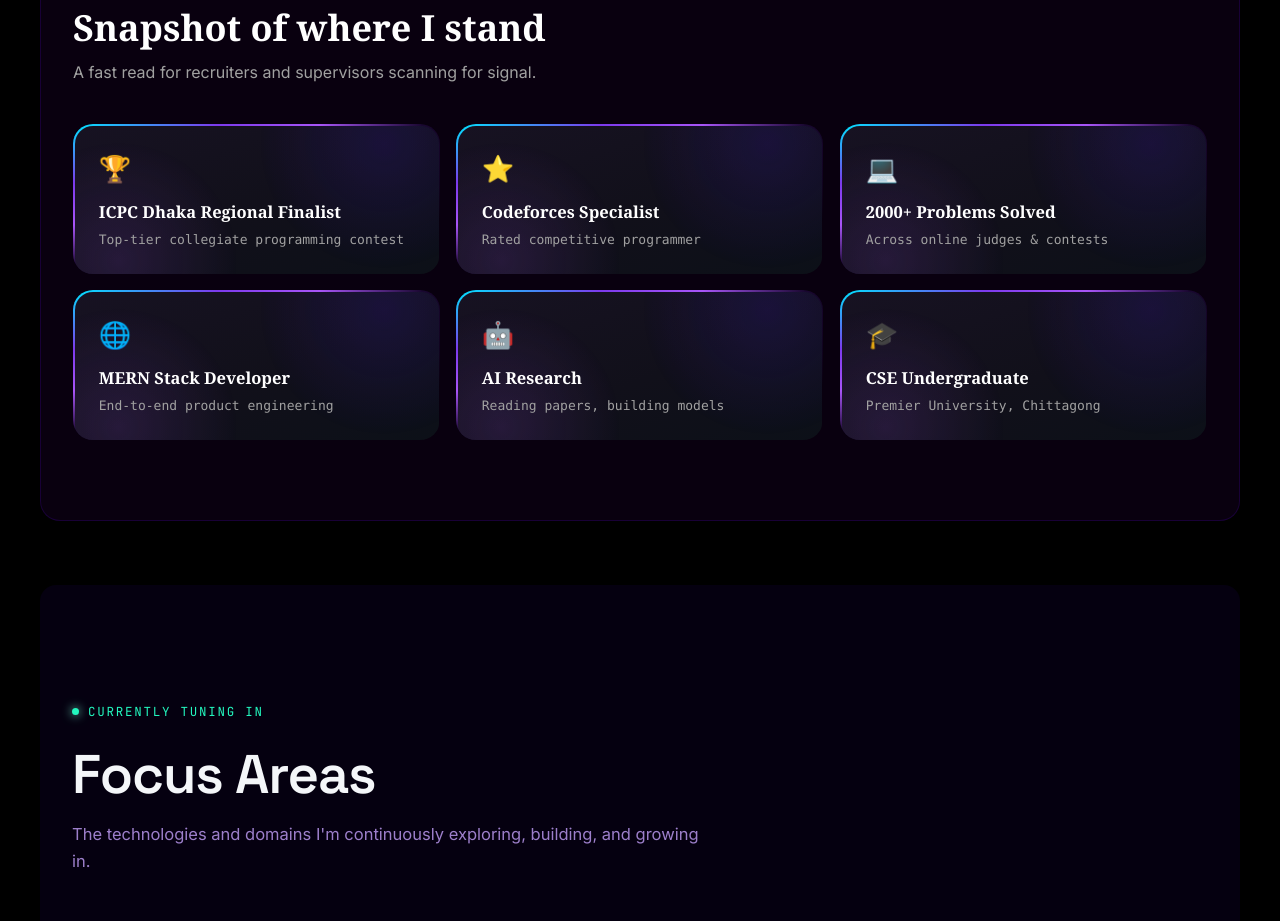
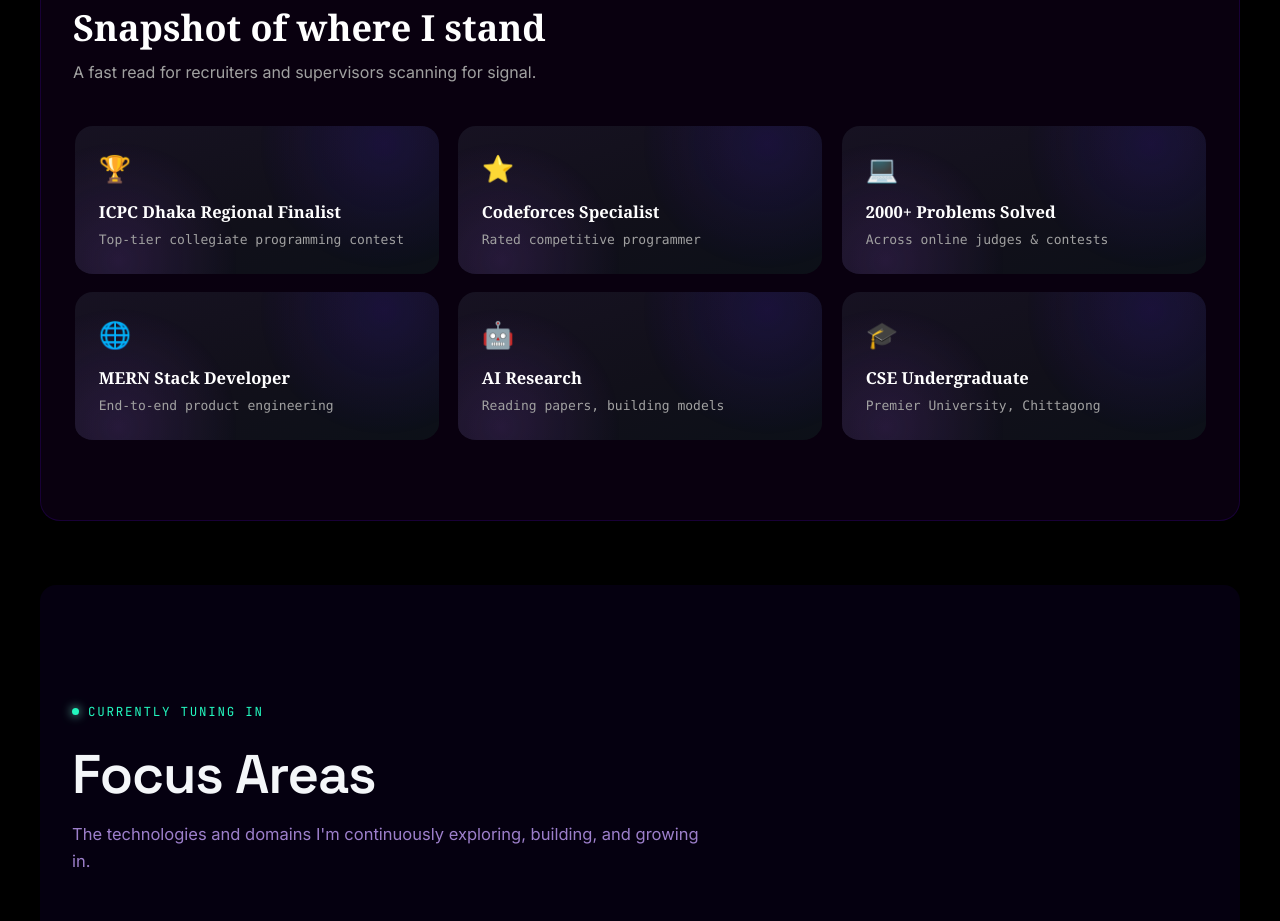
Before and after one commit to nuralamjoy/my_portfolio, a React (Vite) app: page / in a window 1280 px wide. Shown: the part 3300-4221 px from the top of the page. Built offline with nearby package versions, Linux system fonts and the light colour scheme.

Commit message:
fix card design

```diff
--- a/src/components/ui/Card.css
+++ b/src/components/ui/Card.css
@@ -16,14 +16,14 @@
     overflow: hidden;
     isolation: isolate;
 
-    background: radial-gradient(
+    /* background: radial-gradient(
       140% 140% at 0% 0%,
       var(--cyan) 0%,
       var(--violet) 28%,
       var(--purple) 48%,
       rgba(76, 29, 149, 0.25) 68%,
       rgba(76, 29, 149, 0) 85%
-    );
+    ); */
 
     /* box-shadow: 0 10px 20px rgb(92, 23, 183); */
 
```
